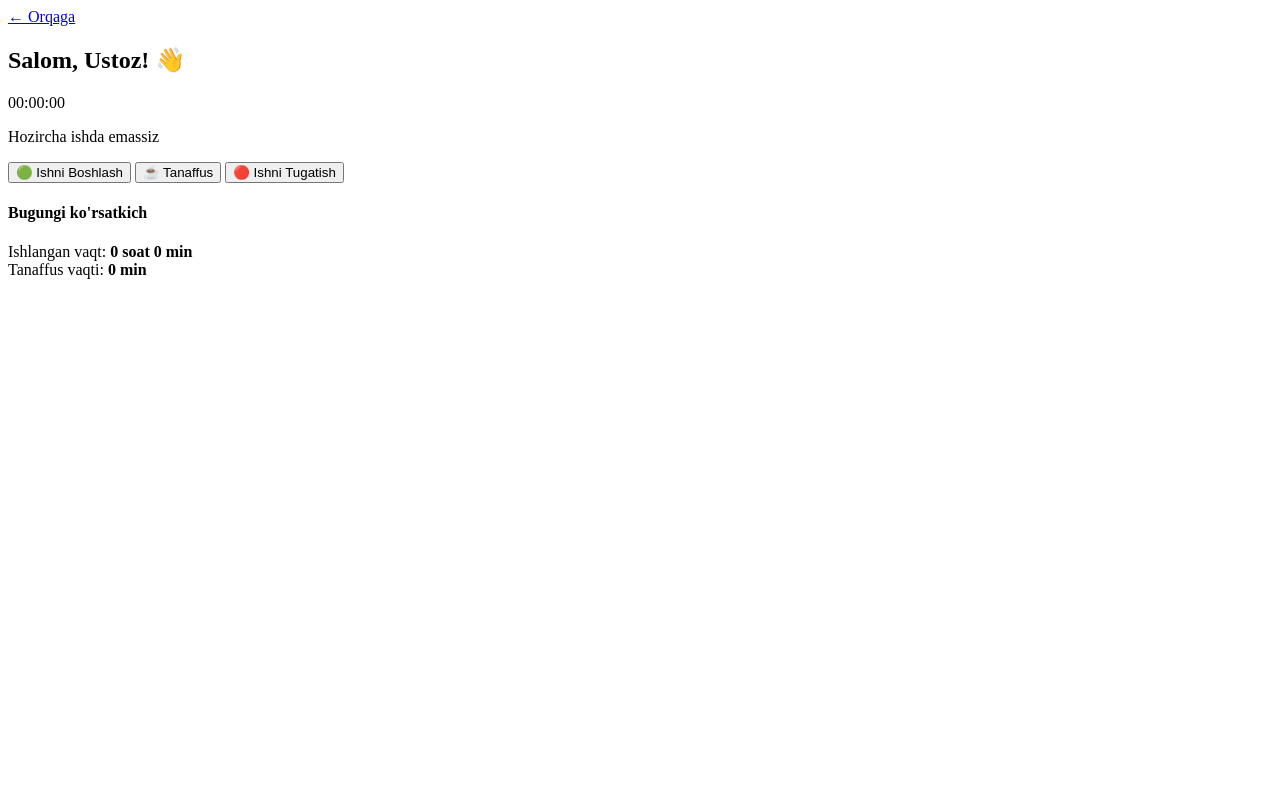
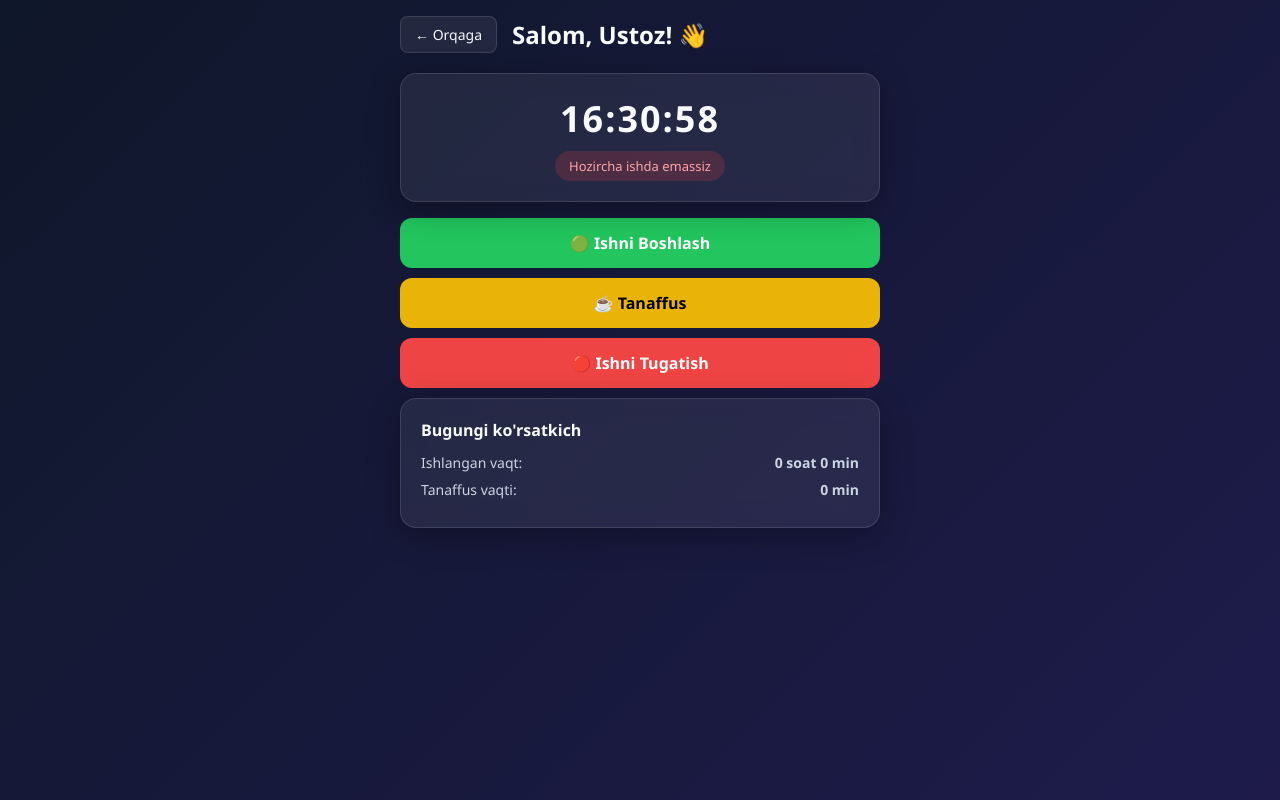
Before and after one commit to Ibrohim-dev17/Star-Treding, a plain HTML site: page worker.html in a window 1280 px wide. Drawn offline with Linux system fonts and the light colour scheme.

Commit message:
Update worker.html

```diff
--- a/worker.html
+++ b/worker.html
@@ -4,10 +4,38 @@
     <meta charset="UTF-8">
     <meta name="viewport" content="width=device-width, initial-scale=1.0">
     <title>Ishchi Paneli</title>
-    <link rel="stylesheet" href="css/style.min.html">
+    <style>
+        :root {
+            --bg-gradient: linear-gradient(135deg, #0f172a 0%, #1e1b4b 100%);
+            --glass-bg: rgba(255, 255, 255, 0.07);
+            --glass-border: rgba(255, 255, 255, 0.12);
+            --text-color: #f8fafc;
+            --success: #22c55e;
+            --warning: #eab308;
+            --danger: #ef4444;
+        }
+        * { box-sizing: border-box; margin: 0; padding: 0; font-family: 'Segoe UI', system-ui, sans-serif; }
+        body { background: var(--bg-gradient); color: var(--text-color); min-height: 100vh; padding: 16px; }
+        .container { max-width: 480px; margin: 0 auto; animation: fadeIn 0.4s ease; }
+        @keyframes fadeIn { from { opacity: 0; transform: translateY(10px); } to { opacity: 1; transform: translateY(0); } }
+        .top-nav { display: flex; align-items: center; margin-bottom: 20px; }
+        .back-btn { color: var(--text-color); text-decoration: none; background: var(--glass-bg); padding: 8px 14px; border-radius: 8px; border: 1px solid var(--glass-border); margin-right: 15px; font-size: 14px; }
+        .glass-card { background: var(--glass-bg); backdrop-filter: blur(12px); border: 1px solid var(--glass-border); border-radius: 16px; padding: 20px; margin-bottom: 16px; box-shadow: 0 8px 32px 0 rgba(0, 0, 0, 0.3); }
+        .timer-display { text-align: center; }
+        #current-time { font-size: 36px; font-weight: bold; letter-spacing: 2px; margin-bottom: 8px; display: block; }
+        .status-badge { display: inline-block; padding: 6px 14px; border-radius: 20px; font-size: 13px; background: rgba(239, 68, 68, 0.2); color: #fca5a5; }
+        .status-badge.active { background: rgba(34, 197, 94, 0.2); color: #86efac; }
+        .btn { width: 100%; padding: 14px; border: none; border-radius: 12px; font-size: 16px; font-weight: 600; cursor: pointer; color: white; margin-bottom: 10px; transition: transform 0.1s; }
+        .btn:active { transform: scale(0.98); }
+        .btn-success { background: var(--success); }
+        .btn-warning { background: var(--warning); color: #000; }
+        .btn-danger { background: var(--danger); }
+        .info-card h4 { margin-bottom: 12px; font-size: 16px; }
+        .stat-row { display: flex; justify-content: space-between; margin-bottom: 8px; font-size: 14px; color: #cbd5e1; }
+    </style>
 </head>
 <body>
-    <div class="container animate-fade">
+    <div class="container">
         <div class="top-nav">
             <a href="index.html" class="back-btn">← Orqaga</a>
             <h2>Salom, Ustoz! 👋</h2>
@@ -15,7 +43,7 @@
 
         <div class="glass-card timer-display">
             <span id="current-time">00:00:00</span>
-            <p id="work-status" class="status-badge active">Hozircha ishda emassiz</p>
+            <p id="work-status" class="status-badge">Hozircha ishda emassiz</p>
         </div>
 
         <div class="action-grid">
@@ -36,6 +64,31 @@
             </div>
         </div>
     </div>
-    <script src="js/app.js"></script>
+
+    <script>
+        // Real vaqt soatini ko'rsatib turish
+        setInterval(() => {
+            const now = new Date();
+            document.getElementById('current-time').innerText = now.toTimeString().split(' ')[0];
+        }, 1000);
+
+        function startWork() {
+            const badge = document.getElementById('work-status');
+            badge.innerText = "🟢 Hozir ishda";
+            badge.classList.add('active');
+            alert("Ish boshlandi!");
+        }
+
+        function toggleBreak() {
+            alert("Tanaffus rejimi o'zgardi.");
+        }
+
+        function endWork() {
+            const badge = document.getElementById('work-status');
+            badge.innerText = "🔴 Ish yakunlandi";
+            badge.classList.remove('active');
+            alert("Ish yakunlandi va vaqt saqlandi!");
+        }
+    </script>
 </body>
 </html>
```
